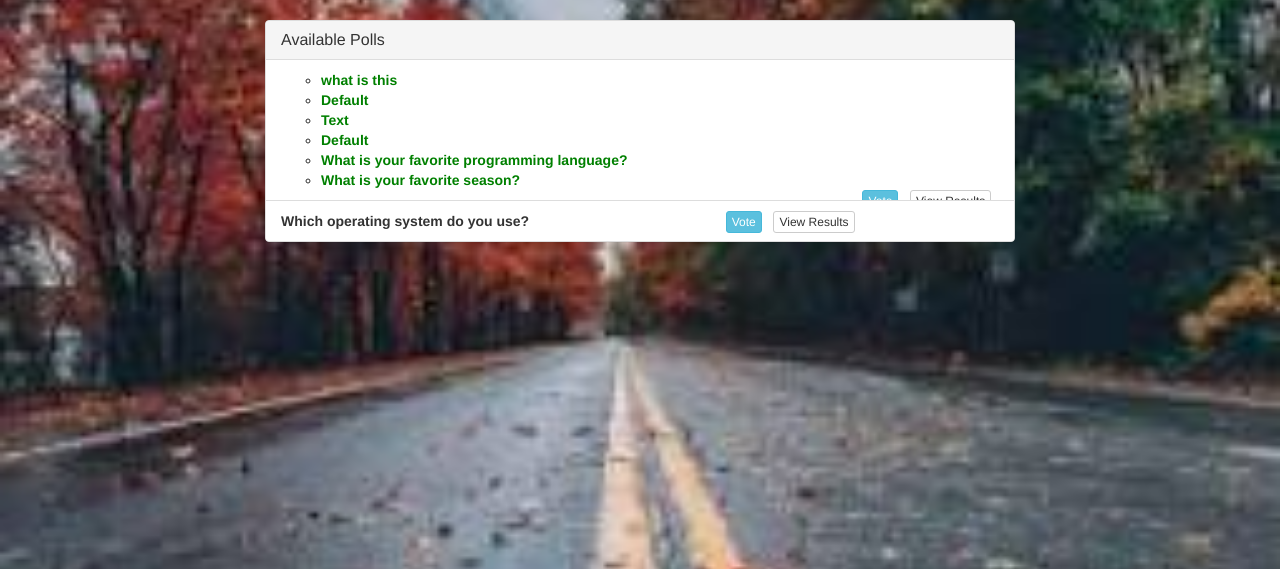
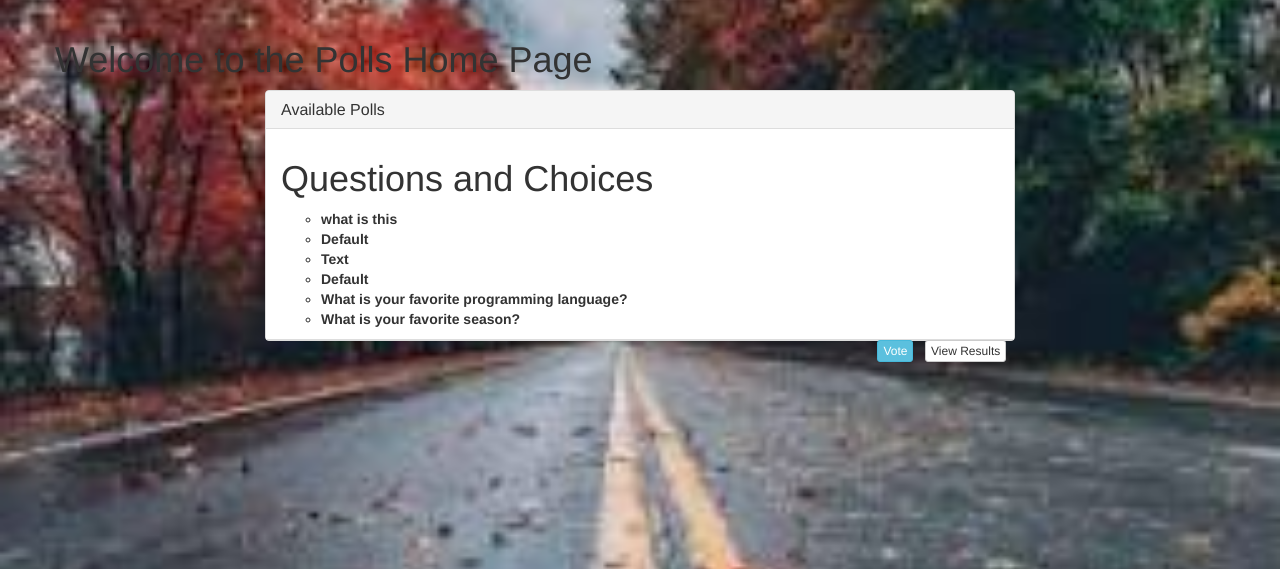
Before and after one commit to 16211994/Django, a Django app: template polls/templates/polls/home.html in a window 1280 px wide. Shown: the part 52-621 px from the top of the page. Run offline with Django 5.2, Linux system fonts and the light colour scheme; the template is opened without the code that fills it: values that come from a table or form of the project are taken from there, others are empty; data comes from the database, SQL or seed files in the repository; some libraries are stand-ins or nearby versions.

Commit message:
Adding html line of code to show the all existing questions

```diff
--- a/polls/templates/polls/home.html
+++ b/polls/templates/polls/home.html
@@ -1,18 +1,11 @@
 
-{% extends 'polls/base.html' %}
-
-<!-- {% block content %}
-    <h1>Welcome to the Polls Home Page</h1>
-{% endblock %}
- -->
-
-
-
+ {% extends 'polls/base.html' %}
 
 {% block title %}Homepage{% endblock %}
 
 {% block main %}
 <div class="row">
+    <h1>Welcome to the Polls Home Page</h1>
     <div class="col-lg-8 col-lg-offset-2">
         <div class="panel panel-default">
             <div class="panel-heading">
@@ -21,26 +14,52 @@
 
             <ul class="list-group">
                 <li class="list-group-item">
-                    <strong><ul>
-                        {% for question in latest_question_list %}
-                        <li><a href="{% url 'polls:detail' question.id %}">{{ question.question_text }}</a></li>
-                        {% endfor %}
+                    <strong><h1>Questions and Choices</h1>
+                        <ul>
+                            {% for question in questions %}
+                                <li>
+                                    <strong>{{ question.question_text }}</strong>
+                                    <ul>
+                                        {% for choice in question.choice_set.all %}
+                                            <li>{{ choice.choice_text }}</li>
+                                        {% endfor %}
+                                    </ul>
+                                </li>
+                            {% endfor %}
+                        </ul>
                     </ul></strong>
                     <span class="pull-right">
                         <a href="#" class="btn btn-info btn-xs">Vote</a> &nbsp;
                         <a href="#" class="btn btn-default btn-xs">View Results</a> &nbsp;
                     </span>
                 </li>
-                <li class="list-group-item">
-                    <strong>Which operating system do you use?</strong>
-                    <span class="pull-right">
-                        <a href="#" class="btn btn-info btn-xs">Vote</a> &nbsp;
-                        <a href="#" class="btn btn-default btn-xs">View Results</a> &nbsp;
-                    </span>
-                </li>
+
             </ul>
 
         </div>
     </div>
 </div>
-{% endblock %}
+{% endblock %} -->
+<!-- <!DOCTYPE html>
+<html lang="en">
+<head>
+    <meta charset="UTF-8">
+    <meta name="viewport" content="width=device-width, initial-scale=1.0">
+    <title>Polls</title>
+</head>
+<body>
+    <h1>Questions and Choices</h1>
+    <ul>
+        {% for question in questions %}
+            <li>
+                <strong>{{ question.question_text }}</strong>
+                <ul>
+                    {% for choice in question.choice_set.all %}
+                        <li>{{ choice.choice_text }}</li>
+                    {% endfor %}
+                </ul>
+            </li>
+        {% endfor %}
+    </ul>
+</body>
+</html> -->
```
